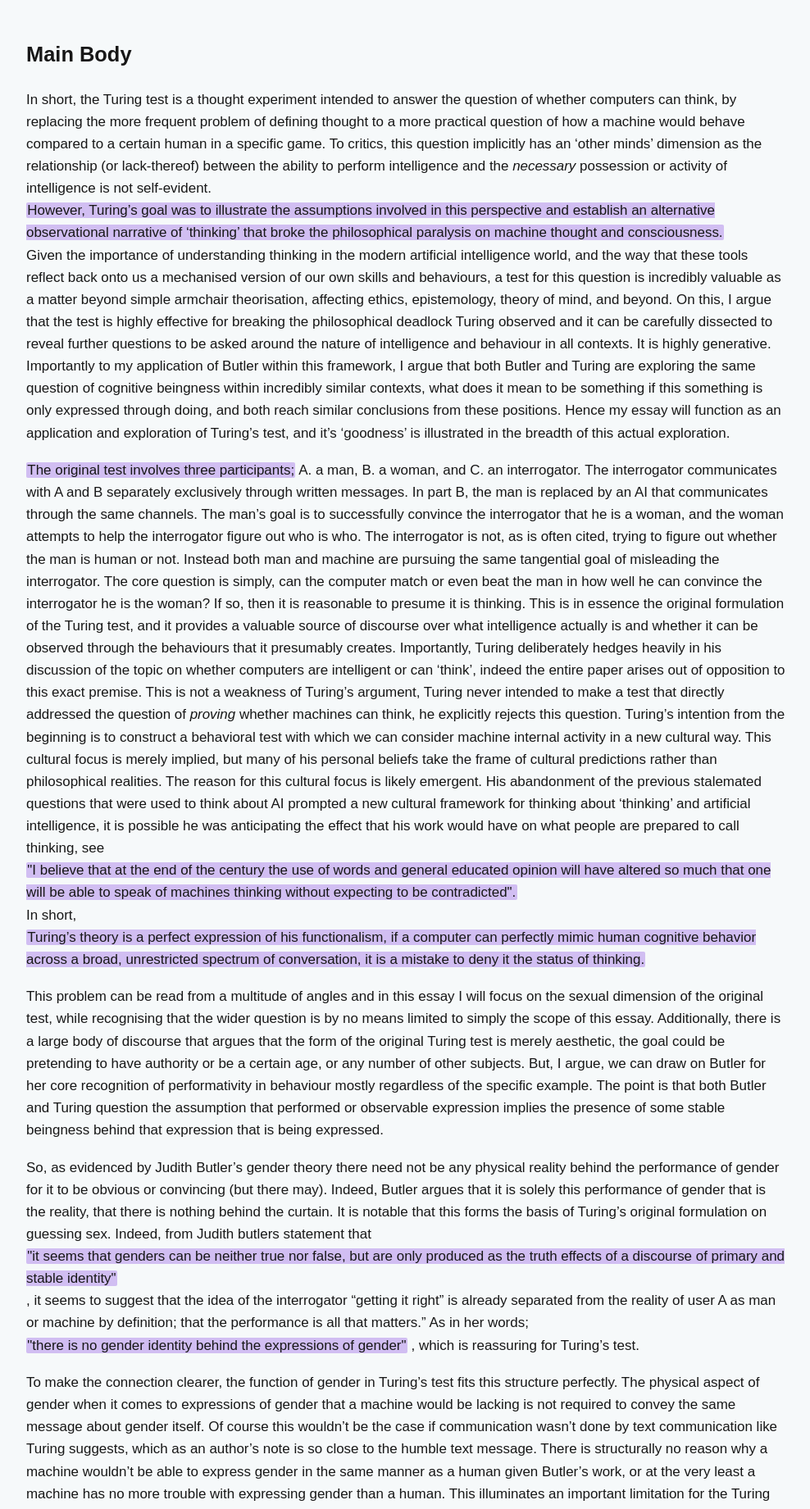
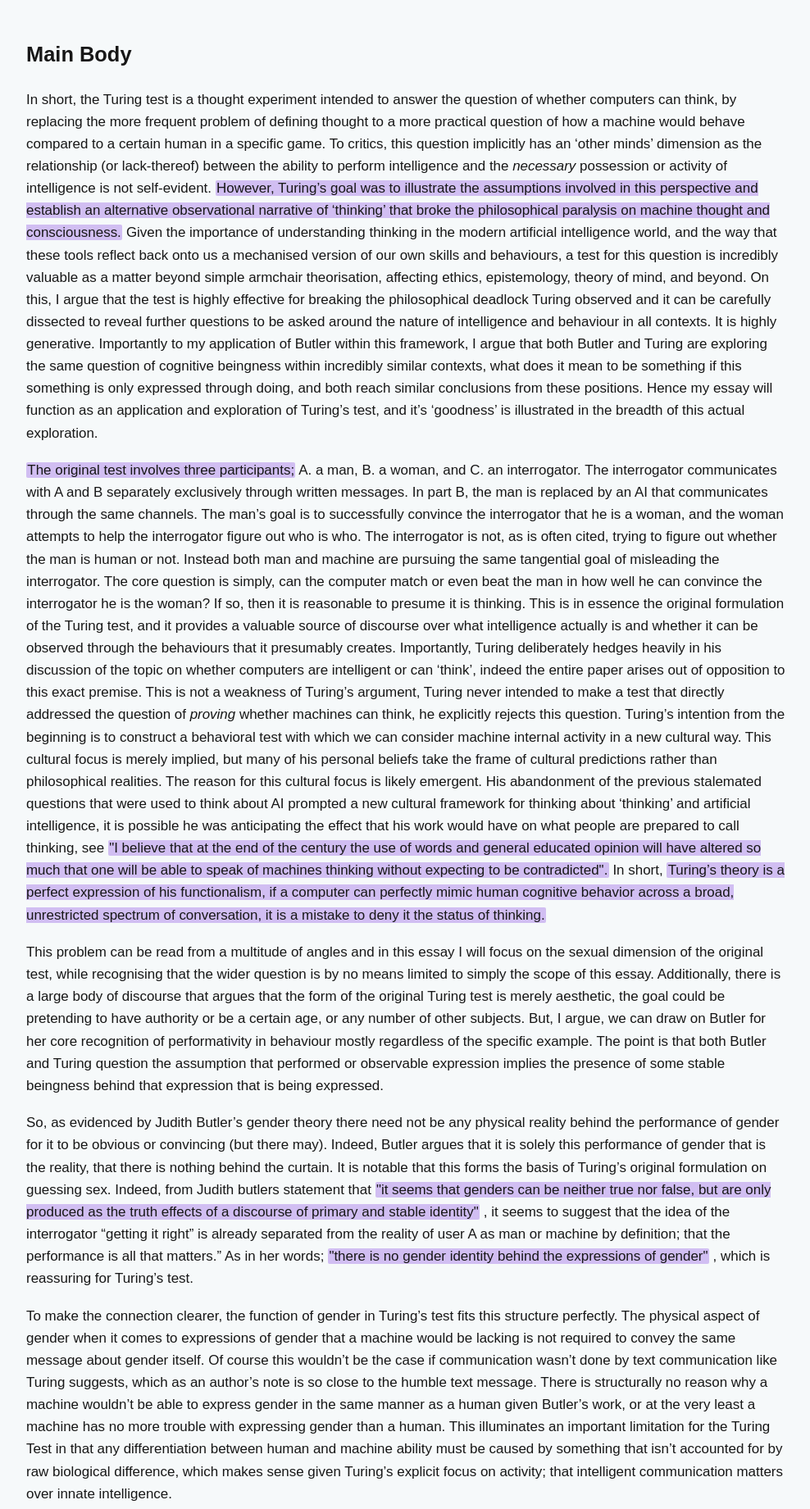
Before and after one commit to roxannewolfe/roxannewolfe.github.io, a Jekyll site: the page built from _publications/turingtestgoodtest.md, in a window 1280 px wide. Shown: the part 687-2528 px from the top of the page at 82% size, without its empty margins (144-1132 px from the left). Built offline with Jekyll 4.4.1, drawn with Linux system fonts in a browser that asks for light colours.

Commit message:
Make annotation triggers truly inline

```diff
--- a/_includes/note.html
+++ b/_includes/note.html
@@ -1,6 +1,6 @@
 <span class="annotation annotation--{{ include.type | default: 'note' }}">
-  <button type="button" class="annotation-trigger" aria-expanded="false">
+  <span class="annotation-trigger" role="button" tabindex="0" aria-expanded="false">
     <mark class="annotation-highlight">{{ include.text }}</mark>
-  </button>
+  </span>
   <span class="annotation-bubble" role="note" hidden>{{ include.note | markdownify | remove: '<p>' | remove: '</p>' }}</span>
 </span>
```
